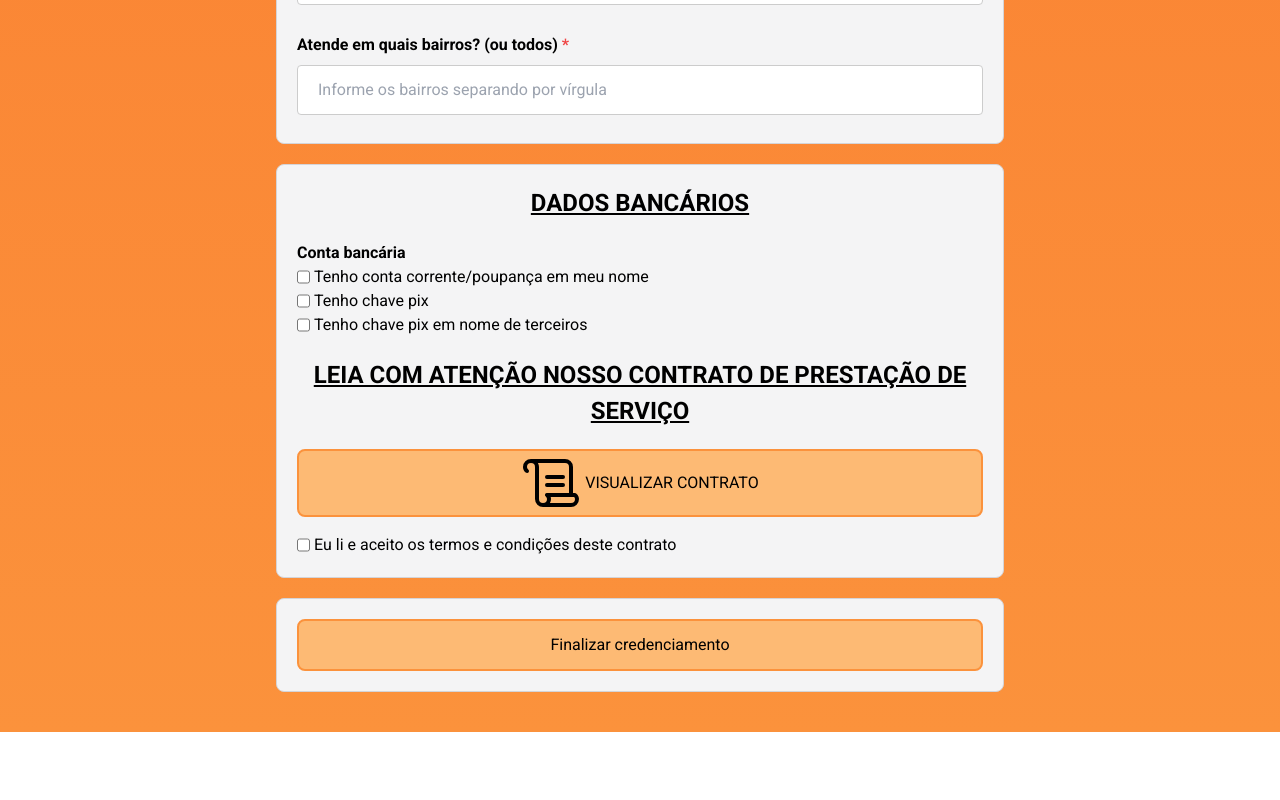
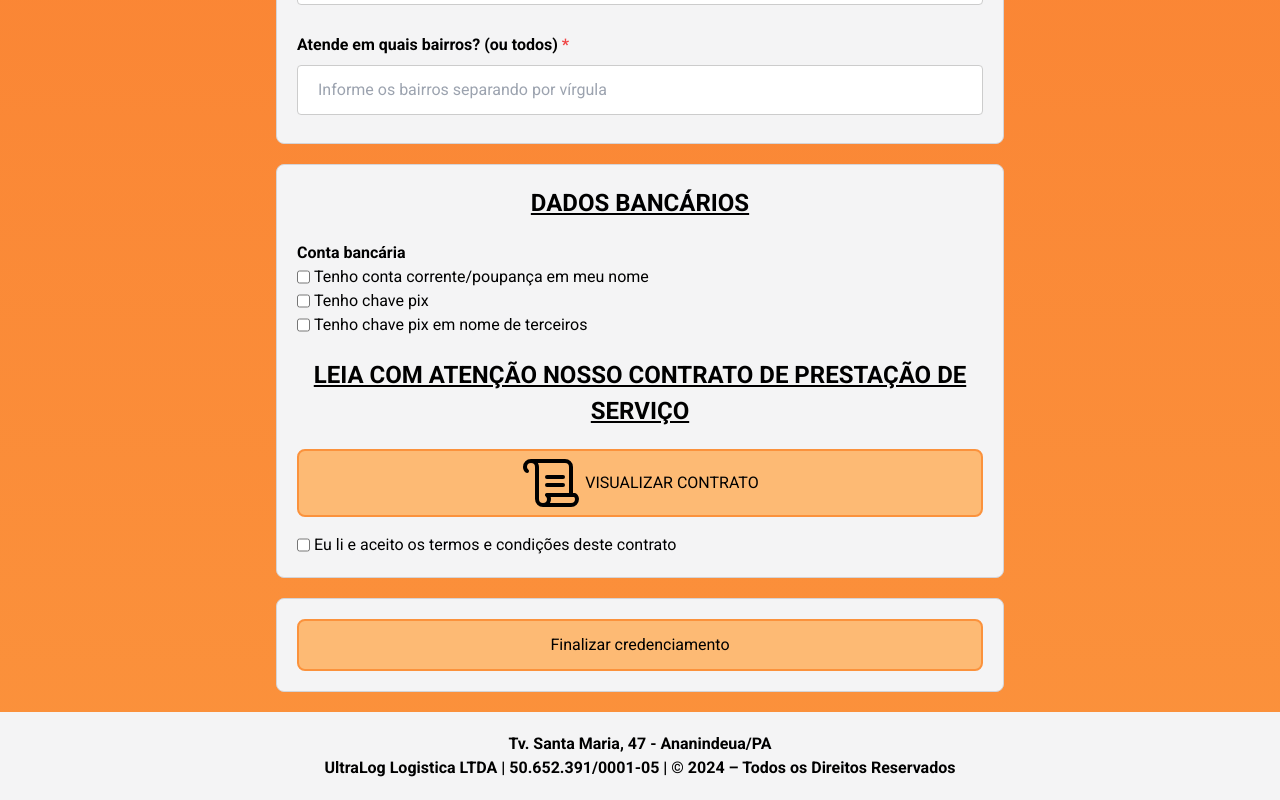
Before and after one commit to lvdamaceno/cadastro-parceiros, a Next.js app: page / in a window 1280 px wide. Shown: the part 3700-4500 px from the top of the page. Before the commit the page ends 4432 px from the top, so only its background shows below. Built offline with nearby package versions, Linux system fonts and the light colour scheme.

Commit message:
update footer

```diff
--- a/src/app/page.tsx
+++ b/src/app/page.tsx
@@ -4,7 +4,7 @@ import logo from '/src/app/logo.png';
 
 export default function Page() {
   return (
-    <div className="questions w-full my-5">
+    <div className="questions w-full mt-5">
       <div className="topbar flex justify-center w-full">
         <Image src={logo} alt="Logotipo da Ultralog" height={96} />
       </div>
@@ -653,6 +653,13 @@ export default function Page() {
           </section>
         </form>
       </div>
+      <div className="footer flex flex-col justify-center w-full bg-zinc-100 text-center p-5">
+        <h2>Tv. Santa Maria, 47 - Ananindeua/PA</h2>
+        <h2>
+          UltraLog Logistica LTDA | 50.652.391/0001-05 | © 2024 – Todos os
+          Direitos Reservados
+        </h2>
+      </div>
     </div>
   );
 }
```
